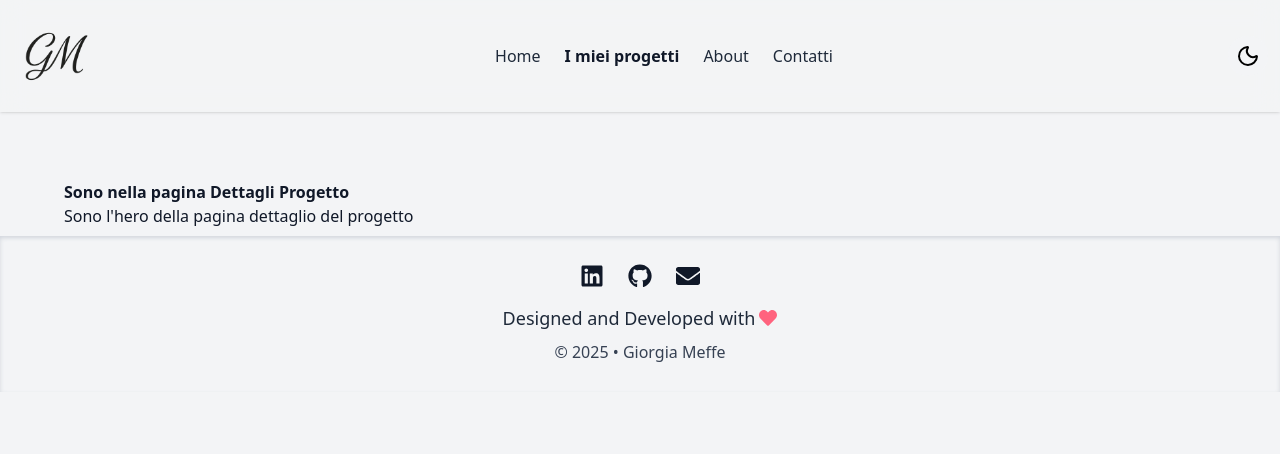
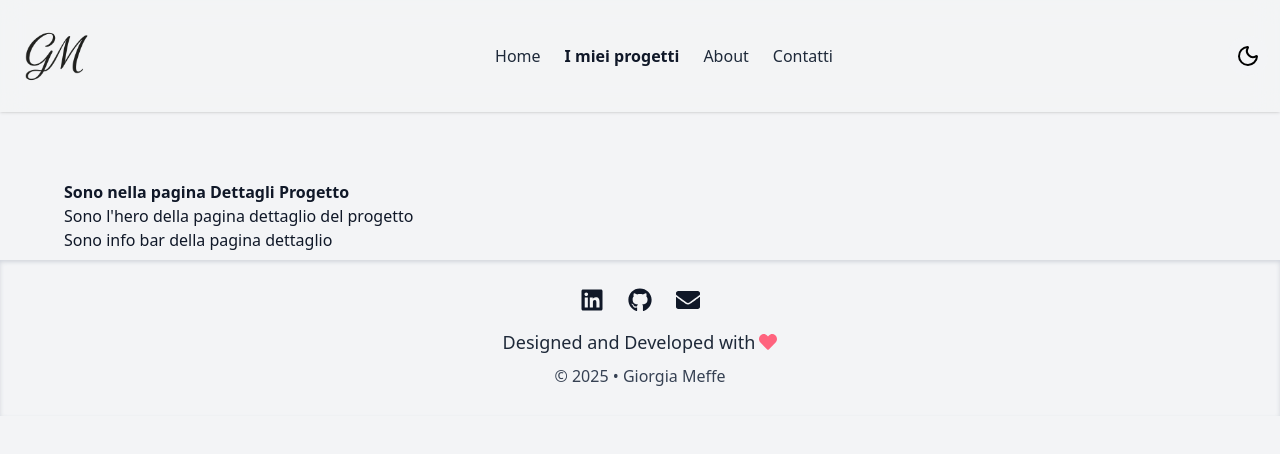
Before and after one commit to giorgiameffe/giorgiameffe-portfolio, a React (Vite) app: page /projects/bool-shop in a window 1280 px wide. Shown: the top 454 px of the page. Built offline with nearby package versions, Linux system fonts and the light colour scheme; a web font is replaced by a local one.

Commit message:
feat: create ProjectDetailInfoBar component and import it

```diff
--- /dev/null
+++ b/src/components/ProjectDetailInfoBar.tsx
@@ -0,0 +1,11 @@
+import React from "react";
+
+const ProjectDetailInfoBar: React.FC = () => {
+
+    return (
+
+        <div>Sono info bar della pagina dettaglio</div>
+    )
+}
+
+export default ProjectDetailInfoBar;
--- a/src/pages/ProjectDetailPage.tsx
+++ b/src/pages/ProjectDetailPage.tsx
@@ -1,5 +1,6 @@
 import React from "react";
-import ProjectsDetailHero from "../components/ProjectDetailHero";
+import ProjectDetailHero from "../components/ProjectDetailHero";
+import ProjectDetailInfoBar from "../components/ProjectDetailInfoBar";
 
 const ProjectDetailsPage: React.FC = () => {
 
@@ -7,7 +8,8 @@ const ProjectDetailsPage: React.FC = () => {
 
         <section className="mt-12 md:mt-16 lg:mt-20 max-w-6xl mx-auto">
             <h1 className="font-bold">Sono nella pagina Dettagli Progetto</h1>
-            <ProjectsDetailHero />
+            <ProjectDetailHero />
+            <ProjectDetailInfoBar />
         </section>
     )
 }
```
